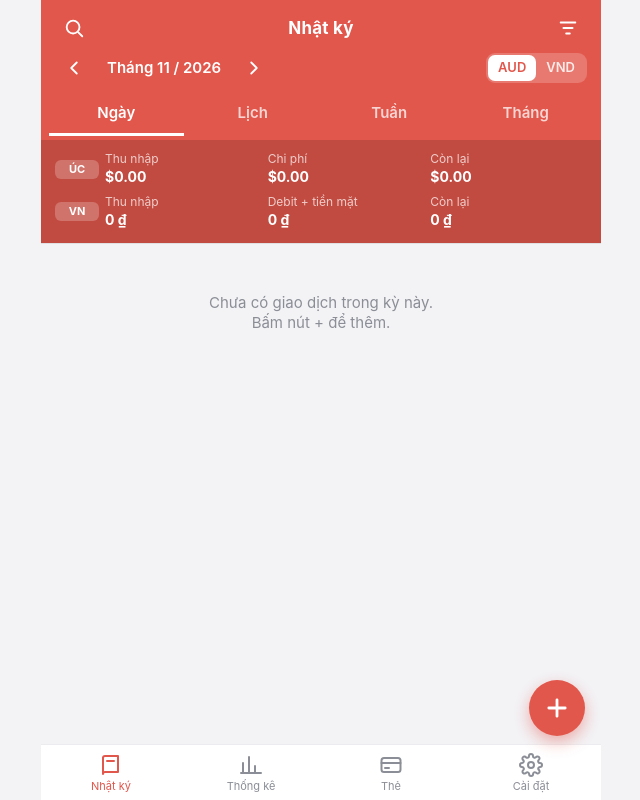
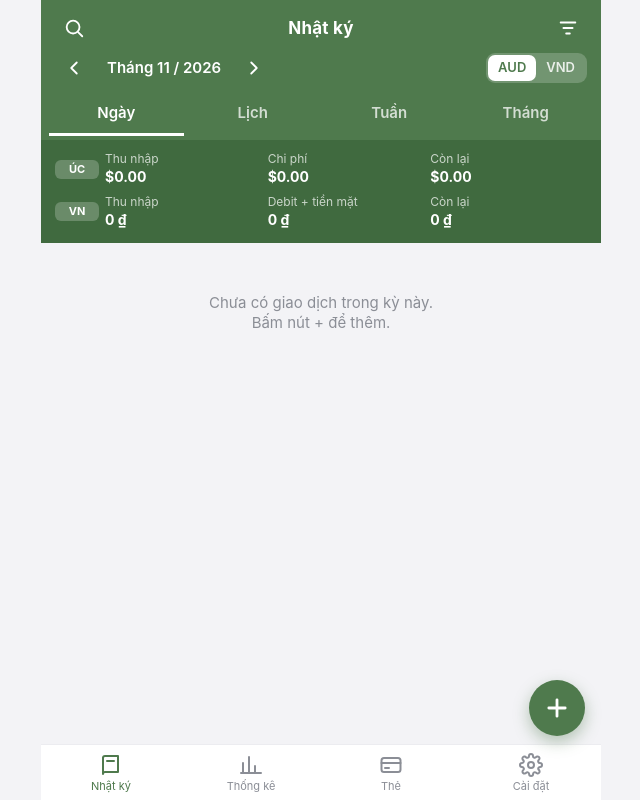
Before and after one commit to tit2502/Chi-tieu, a plain HTML site: page index.html in a window 1280 px wide. Shown: the whole page, without its empty margins (319-959 px from the left). Drawn offline with Linux system fonts and the light colour scheme; no server answers.

Commit message:
Add corgi app icon, sage theme, remove header shadow
- Add icons/ (180, 192, 512, maskable-512) matching the paths in manifest/index/sw
- Bump service worker cache to v3 and precache the maskable icon
- Switch brand/theme color to sage green (theme-color, manifest, CSS vars)
- Remove the header box-shadow and make the summary strip solid instead of translucent

Co-Authored-By: Claude Sonnet 5.5 <noreply@anthropic.com>
Claude-Session: https://claude.ai/code/session_01EVhTCwVXHKCBxNpbT782cm

```diff
--- a/index.html
+++ b/index.html
@@ -3,7 +3,7 @@
 <head>
 <meta charset="utf-8">
 <meta name="viewport" content="width=device-width,initial-scale=1,maximum-scale=1,viewport-fit=cover">
-<meta name="theme-color" content="#e2574c">
+<meta name="theme-color" content="#4f7a4d">
 <meta name="apple-mobile-web-app-capable" content="yes">
 <meta name="mobile-web-app-capable" content="yes">
 <meta name="apple-mobile-web-app-status-bar-style" content="black-translucent">
--- a/style.css
+++ b/style.css
@@ -1,12 +1,12 @@
 :root{
-  --bg:#f3f3f6;--card:#fff;--text:#1f2024;--muted:#8b8e96;--line:#ececf0;--brand:#e2574c;--brand2:#c9473d;
+  --bg:#f3f3f6;--card:#fff;--text:#1f2024;--muted:#8b8e96;--line:#ececf0;--brand:#4f7a4d;--brand2:#406a3f;
   --thu:#3b82f6;--chi:#e2574c;--ok:#1f9d73;--warn:#e8a317;--uc:#1f9d73;--vn:#d98a14;--chip:#f0f0f4;
   --shadow:0 2px 10px rgba(20,20,30,.08);
   --sat:env(safe-area-inset-top,0px);--sab:env(safe-area-inset-bottom,0px);
 }
 @media (prefers-color-scheme:dark){:root{
   --bg:#101013;--card:#1b1b20;--text:#f1f1f4;--muted:#8d9099;--line:#2a2a31;--chip:#26262d;--shadow:0 2px 10px rgba(0,0,0,.5);
-  --brand:#d8564b;--thu:#5b9bff;
+  --brand:#5e8f5b;--thu:#5b9bff;
 }}
 *{box-sizing:border-box;-webkit-tap-highlight-color:transparent}
 html,body{margin:0;height:100%;background:var(--bg);color:var(--text);
@@ -19,7 +19,7 @@ b{font-weight:650}
 .thu{color:var(--thu)}.chi{color:var(--chi)}.muted{color:var(--muted)}.num{font-variant-numeric:tabular-nums}
 
 #app{display:flex;flex-direction:column;height:100dvh;max-width:560px;margin:0 auto;position:relative;background:var(--bg)}
-#head{background:var(--brand);color:#fff;padding:calc(var(--sat) + 8px) 14px 0;flex:none;box-shadow:0 1px 0 rgba(0,0,0,.08)}
+#head{background:var(--brand);color:#fff;padding:calc(var(--sat) + 8px) 14px 0;flex:none;}
 .hrow{display:flex;align-items:center;justify-content:space-between;min-height:40px}
 .htitle{font-weight:700;font-size:17px;letter-spacing:.2px}
 .hbtn{width:38px;height:38px;display:grid;place-items:center;border-radius:50%;position:relative}
@@ -33,7 +33,7 @@ b{font-weight:650}
 .subtabs{display:flex;gap:2px;margin:6px -6px 0;overflow-x:auto;scrollbar-width:none}
 .subtabs button{flex:1;padding:9px 8px 10px;font-weight:600;opacity:.75;border-bottom:3px solid transparent;white-space:nowrap}
 .subtabs button.on{opacity:1;border-color:#fff}
-.sum{background:rgba(0,0,0,.14);margin:4px -14px 0;padding:8px 14px 10px}
+.sum{background:var(--brand2);margin:4px -14px 0;padding:8px 14px 10px}
 .sumrow{display:grid;grid-template-columns:44px 1fr 1fr 1fr;align-items:center;gap:6px;padding:3px 0}
 .sumrow small{color:rgba(255,255,255,.72);display:block}
 .sumrow b{font-size:14px}
@@ -47,7 +47,7 @@ b{font-weight:650}
 #tabbar button{flex:1;display:flex;flex-direction:column;align-items:center;gap:2px;padding:8px 0 6px;color:var(--muted);font-size:11px}
 #tabbar button.on{color:var(--brand)}
 #fab{position:absolute;right:16px;bottom:calc(64px + var(--sab));width:56px;height:56px;border-radius:50%;background:var(--brand);color:#fff;
-  display:grid;place-items:center;box-shadow:0 6px 16px rgba(226,87,76,.45);z-index:6}
+  display:grid;place-items:center;box-shadow:0 6px 16px rgba(79,122,77,.4);z-index:6}
 #fab:active{transform:scale(.95)}
 
 .card{background:var(--card);border-radius:14px;box-shadow:var(--shadow);margin-bottom:10px;overflow:hidden}
--- a/sw.js
+++ b/sw.js
@@ -1,5 +1,5 @@
-const V = 'qlct-v2';
-const FILES = ['./', 'index.html', 'style.css', 'core.js', 'store.js', 'sync.js', 'views.js', 'forms.js', 'manifest.webmanifest', 'icons/icon-192.png', 'icons/icon-512.png', 'icons/icon-180.png'];
+const V = 'qlct-v3';
+const FILES = ['./', 'index.html', 'style.css', 'core.js', 'store.js', 'sync.js', 'views.js', 'forms.js', 'manifest.webmanifest', 'icons/icon-192.png', 'icons/icon-512.png', 'icons/icon-180.png', 'icons/icon-maskable-512.png'];
 self.addEventListener('install', (e) => { e.waitUntil(caches.open(V).then((c) => c.addAll(FILES)).then(() => self.skipWaiting())); });
 self.addEventListener('activate', (e) => { e.waitUntil(caches.keys().then((ks) => Promise.all(ks.filter((k) => k !== V).map((k) => caches.delete(k)))).then(() => self.clients.claim())); });
 self.addEventListener('fetch', (e) => {
```
Also changed, not shown: icons/icon-180.png (added), icons/icon-192.png (added), icons/icon-512.png (added), icons/icon-maskable-512.png (added), manifest.webmanifest.
